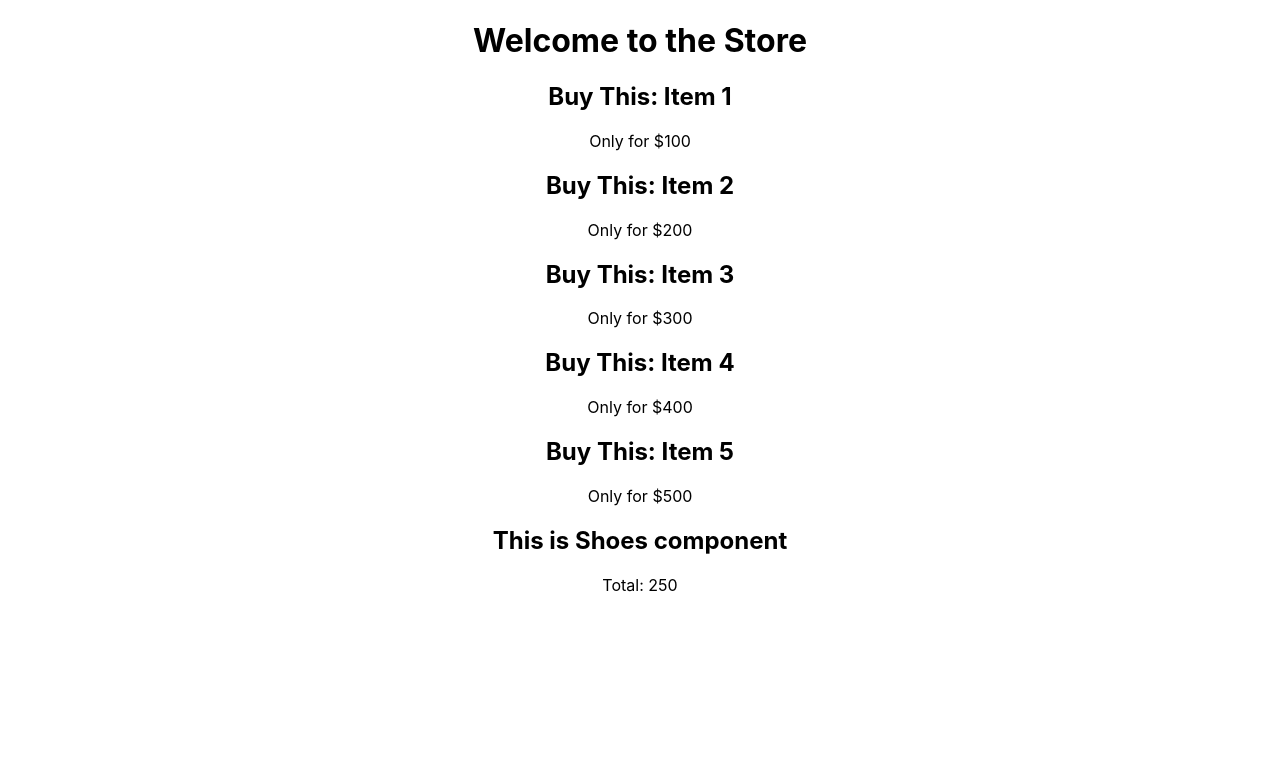
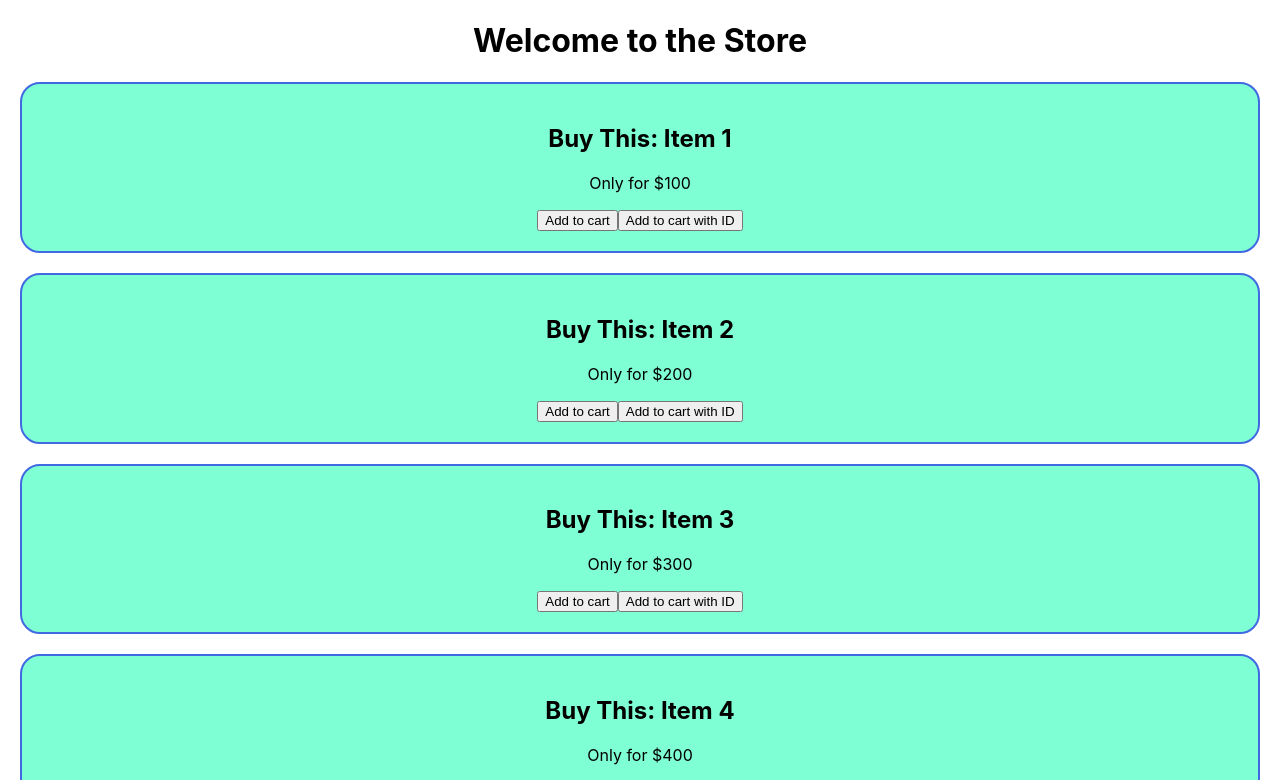
Before and after one commit to Aminul667/react-mod-49_5-1, a React (Create React App) app: page / in a window 1280 px wide. Shown: the top 780 px of the page. Built offline with nearby package versions, Linux system fonts and the light colour scheme.

Commit message:
49_5-4 How to Create Event handler with parameter

```diff
--- a/src/components/Cosmetic/Cosmetic.css
+++ b/src/components/Cosmetic/Cosmetic.css
@@ -0,0 +1,7 @@
+.product{
+    border: 2px solid royalblue;
+    margin: 20px;
+    padding: 20px;
+    border-radius: 20px;
+    background-color: aquamarine;
+}
--- a/src/components/Cosmetic/Cosmetic.js
+++ b/src/components/Cosmetic/Cosmetic.js
@@ -1,11 +1,21 @@
 import React from 'react';
+import './Cosmetic.css';
 
 const Cosmetic = (props) => {
-    const {name, price} = props.cosmetic;
+    const {name, price, id} = props.cosmetic;
+
+    const addToCart = (id) => {
+        console.log('item added', id);
+    };
+
+    const addToCartWithParam = () => addToCart(id);
+
     return (
-        <div>
+        <div className='product'>
             <h2>Buy This: {name}</h2>
             <p>Only for ${price}</p>
+            <button onClick={addToCartWithParam}>Add to cart</button>
+            <button onClick={() => addToCart(id)}>Add to cart with ID</button>
         </div>
     );
 };
```
